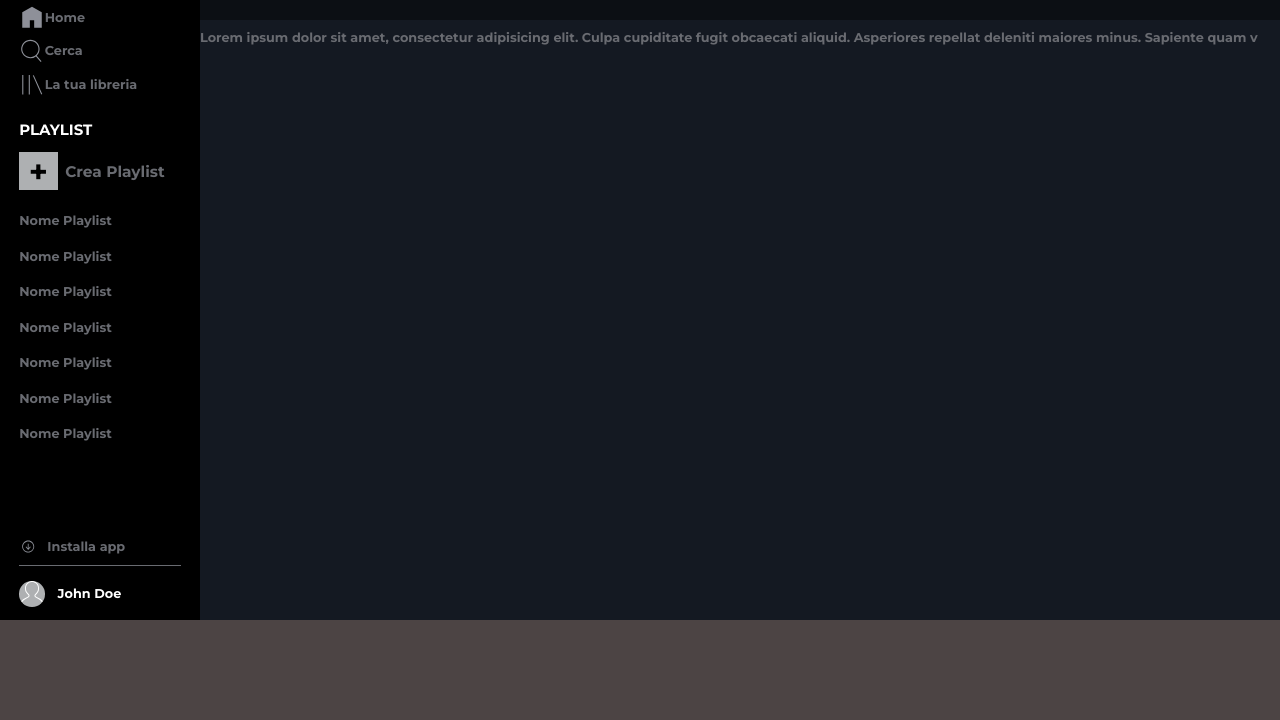
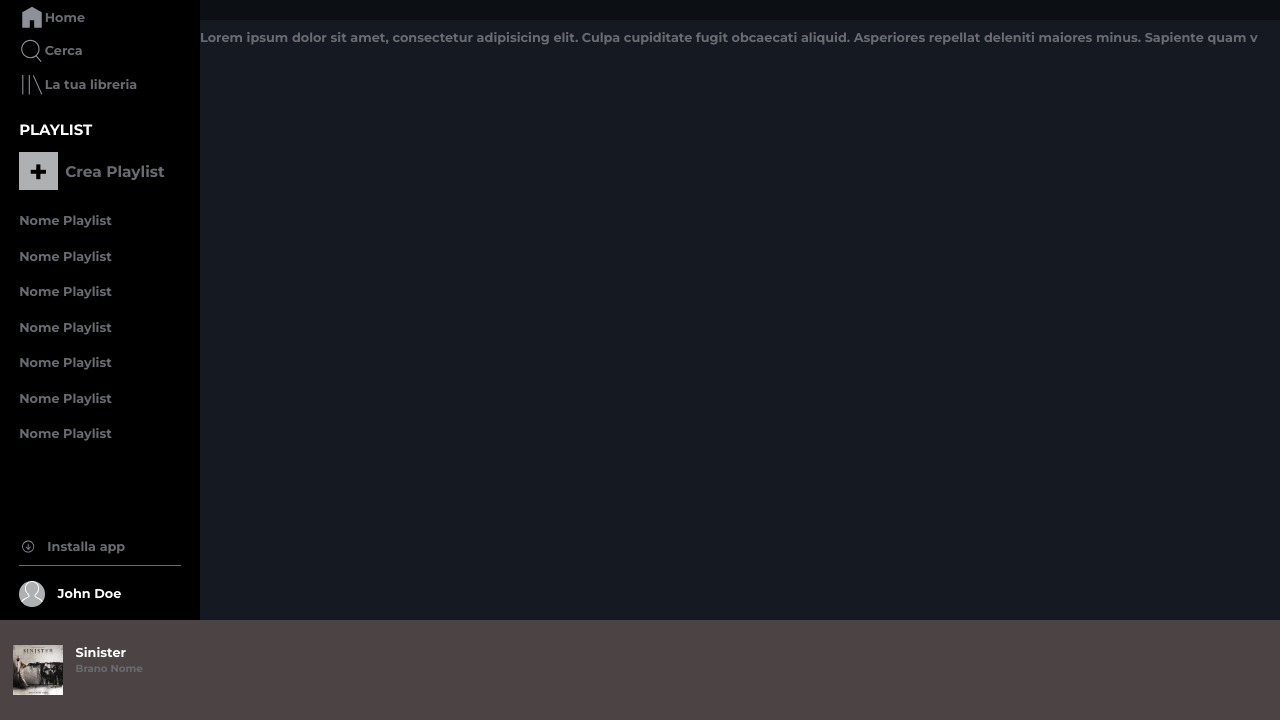
Before and after one commit to filauro1989/html-css-spotifyweb, a plain HTML site: page index.html in a window 1280 px wide. Shown: the part 80-800 px from the top of the page. Drawn offline with Linux system fonts and the light colour scheme.

Commit message:
album container completed

```diff
--- a/css/style.css
+++ b/css/style.css
@@ -77,7 +77,7 @@ main {
     background-color: var(--darkblue);
     padding-top: 110px;
 }
-/* left column */
+/* MAIN left column */
 .left-col > div {
     padding: 1.5em 1.5em 0;
 }
@@ -98,7 +98,6 @@ main {
 .left-col img {
     filter: invert(42%) sepia(8%) saturate(269%) hue-rotate(187deg) brightness(97%) contrast(92%);
 }
-
 /* Upper column */
 .upper-column {
     height: calc(100% - 100px);
@@ -107,8 +106,6 @@ main {
 /* playlist list */
 .playlist-container {
     height: 100%;
-}
-.playlist-container .add-playlist {
 }
 .playlist-container .ul-container {
     height: calc(70% - 100px);
@@ -137,7 +134,6 @@ main {
 .playlist-container ul li {
     padding: 0.8em 0;
 }
-
 /* lower column */
 .lower-column {
     height: 100px;
@@ -166,8 +162,7 @@ main {
     filter: invert(0);
 }
 
-
-/* right column */
+/* MAIN right column */
 .right-col-header {
     height: 100px;
     width: calc(100% - var(--left-col-large));
@@ -205,6 +200,34 @@ main {
     width: 70%;
     height: 100%;
 }
+.col-container {
+    margin: auto;
+    width: 100%;
+}
+/* left column */
+.nav-left-col .col-container .album-container {
+    width: 70%;
+    margin-left: 1em;
+}
+.nav-left-col .col-container .album-container img {
+    height: 50px;
+}
+.nav-left-col .col-container .album-container .album-name-container {
+    margin-left: 1em;
+}
+.album-container .album-name-container a:first-child {
+    color: var(--white);
+    display: block;
+}
+.album-container .album-name-container a:last-child {
+    font-size: 0.8em;
+}
+
+
+
+
+
+
 
 /* MEDIA QUERY */
 @media screen and (max-width: 600px) {
--- a/index.html
+++ b/index.html
@@ -109,11 +109,25 @@
 
         <!-- footer with navbar -->
         <footer>
-            <!-- navbar generale -->
+            <!-- navbar -->
             <div class="nav clearfix">
 
-                <!-- colonna sx -->
-                <div class="nav-left-col float-left">
+                <!-- left column -->
+                <div class="nav-left-col float-left display-flex">
+
+                    <div class="col-container">
+
+                        <div class="album-container display-flex">
+                                <img src="img/sinister.jpeg" alt="">
+                            <div class="album-name-container">
+                                <a href="">Sinister</a>
+                                <a href="">Brano Nome</a>
+                            </div>
+                        </div>
+
+                        <div class="preference-container"></div>
+
+                    </div>
 
                 </div>
 
```
